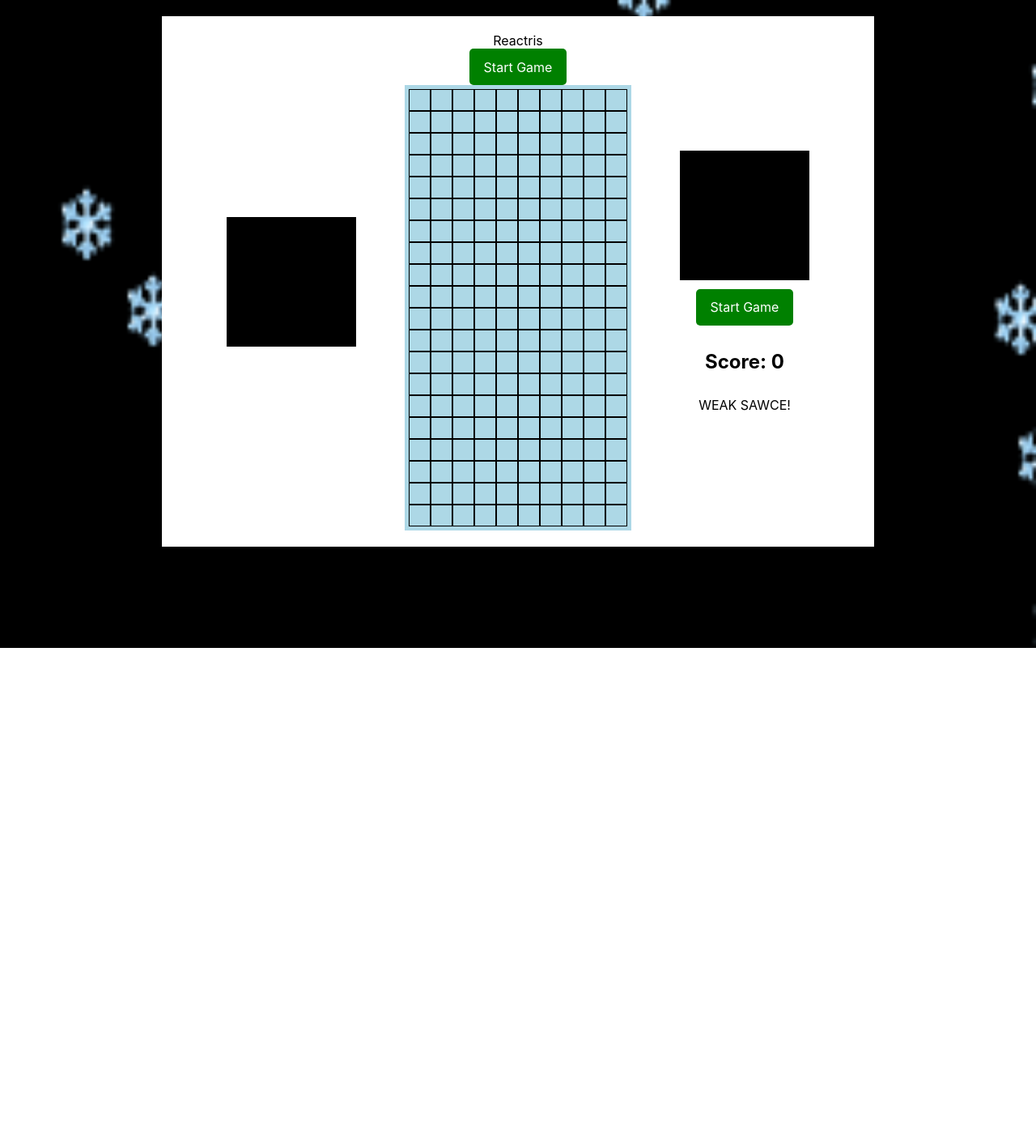
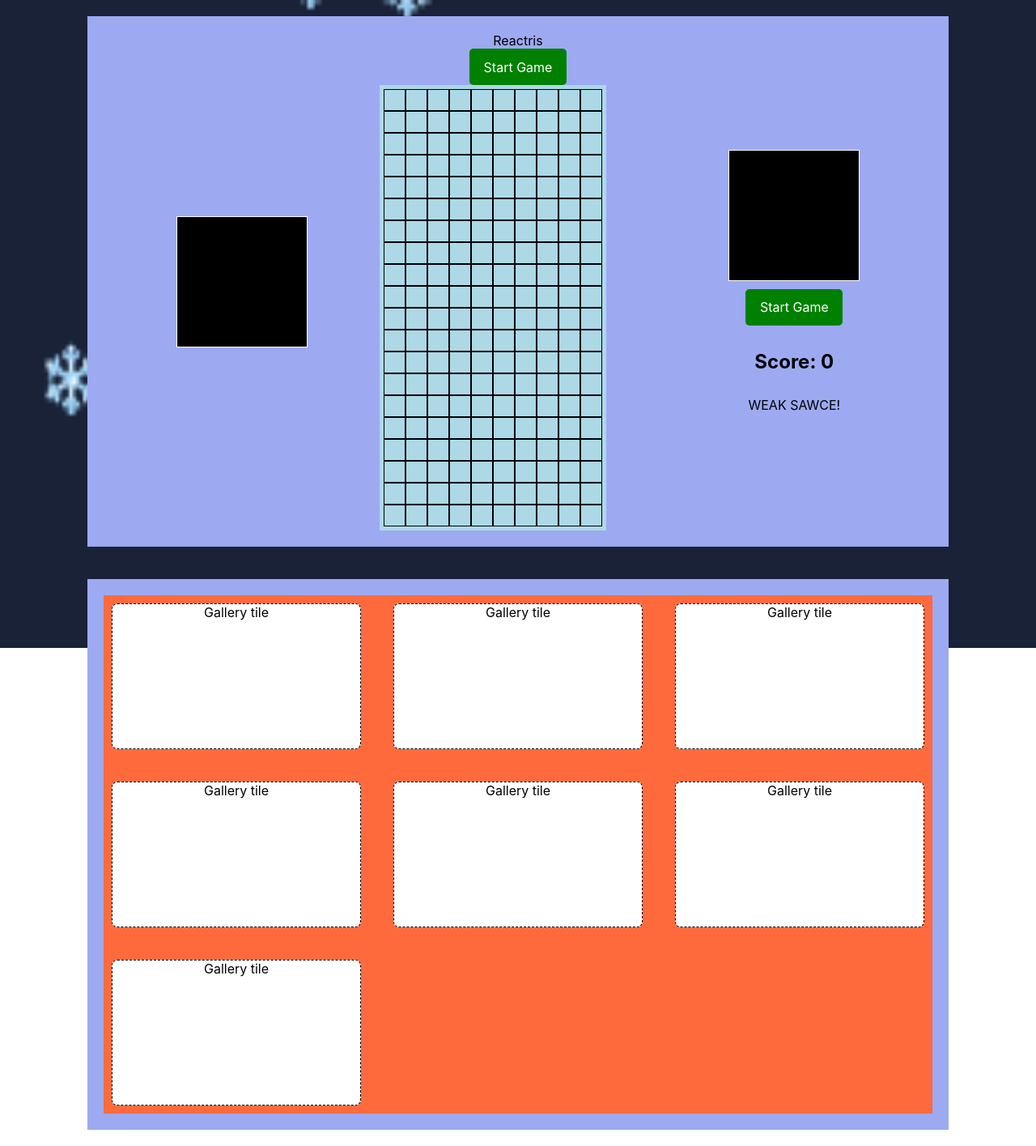
Before and after one commit to wongshington/ArcadeFire, a React (Create React App) app: page /tetris in a window 1280 px wide. Shown: the whole page at 81% size. Before the commit the page ends 800 px from the top, so only its background shows below. Built offline with nearby package versions, Linux system fonts and the light colour scheme.

Commit message:
Add gallery style scaffold

```diff
--- a/src/App.css
+++ b/src/App.css
@@ -2,12 +2,12 @@
   text-align: center;
   justify-content: center;
 }
-.game-view{
-  background-color: white;
+.main-view{
   margin: 20px;
   padding: 20px;
   position: relative;
   z-index: 2;
+  background-color: #9DAAF2;
 }
 
 .grid{
--- a/src/App.js
+++ b/src/App.js
@@ -4,6 +4,7 @@ import "./App.css";
 
 import Tetris from "./tetris/tetris";
 import Memory from "./memory/board";
+import Gallery from "./gallery/main";
 import Background from "./background/background";
 
 class App extends Component {
@@ -13,6 +14,7 @@ class App extends Component {
 				<Router>
 					<Route path="/tetris" component={Tetris} />
 					<Route path="/memory" component={Memory} />
+					<Route path="/" component={Gallery} />
 				</Router>
 				<Background height={500} width={500} />
 			</div>
--- a/src/background/background.js
+++ b/src/background/background.js
@@ -16,7 +16,7 @@ const Background = (props) => {
 				x: Math.random() * w,
 				y: Math.random() * h,
 				speedX: random(-0.15, 0.15),
-				speedY: Math.abs(random(0.003, 0.004)),
+				speedY: Math.abs(random(0.2, 0.25)),
 			});
 		}
 	}
@@ -25,14 +25,15 @@ const Background = (props) => {
 		ctx.font = "5px Times New Roman";
 		for (let i = 0; i < eleArray.length; i++) {
 			let el = eleArray[i];
+			// seasonal effect
 			ctx.fillText("❄️", el.x, el.y);
 		}
 	}
 
 	function moveElements(w, h) {
 		for (let i = 0; i < eleArray.length; i++) {
-			eleArray[i].x += eleArray[i].speedX;
-			eleArray[i].y += eleArray[i].speedY;
+			eleArray[i].x += eleArray[i].speedX / 2;
+			eleArray[i].y += eleArray[i].speedY / 2;
 
 			if (eleArray[i].y > h) {
 				eleArray[i].x = Math.random() * w;
@@ -44,7 +45,7 @@ const Background = (props) => {
 	const canvasRef = React.useRef(null);
 
 	const draw = (ctx) => {
-		ctx.fillStyle = "#000000";
+		ctx.fillStyle = "#1A2238";
 		ctx.fillRect(0, 0, ctx.canvas.width, ctx.canvas.height);
 		drawElements(ctx);
 	};
@@ -72,6 +73,7 @@ const Background = (props) => {
 			window.cancelAnimationFrame(animationFrameId);
 		};
 	}, [draw]);
+
 	return (
 		<div style={{ textAlign: "center" }}>
 			<canvas
--- /dev/null
+++ b/src/gallery/gallery.css
@@ -0,0 +1,18 @@
+
+.game-list{
+  width: 80vw;
+  height: 80vh;
+  grid-template-rows: repeat(3, 1fr);
+  grid-template-columns: repeat(3, 1fr);
+  grid-gap: 20px;
+  background-color: #FF6A3D;
+
+}
+
+.gallery-tile{
+  border: 1px dashed black;
+  border-radius: 7px;
+  background-color: white;
+  margin: 10px;
+
+}
--- /dev/null
+++ b/src/gallery/galleryTile.js
@@ -0,0 +1,8 @@
+import React from "react";
+
+const GalleryTile = () => {
+	//
+	return <div className="gallery-tile">Gallery tile</div>;
+};
+
+export default GalleryTile;
--- /dev/null
+++ b/src/gallery/main.js
@@ -0,0 +1,24 @@
+import React from "react";
+import "./gallery.css";
+
+import GalleryTile from "./galleryTile.js";
+
+const Main = () => {
+	//
+
+	const listTiles = () => {
+		let arr = [];
+		for (let i = 0; i < 7; i++) {
+			arr.push(<GalleryTile />);
+		}
+		return arr;
+	};
+
+	return (
+		<div className="main-view">
+			<div className="game-list grid">{listTiles()}</div>
+		</div>
+	);
+};
+
+export default Main;
--- a/src/memory/board.jsx
+++ b/src/memory/board.jsx
@@ -29,7 +29,7 @@ class Board extends React.Component{
 
     // })
     return (
-			<div className="game-view">
+			<div className="main-view">
 				<div className="board grid">{this.buildBoard()}</div>
 			</div>
 		);
--- a/src/tetris/tetris.js
+++ b/src/tetris/tetris.js
@@ -5,7 +5,7 @@ import SavedPieceContainer from "./savedPiece_container";
 
 const Tetris = () => {
 	return (
-		<div className="game-view">
+		<div className="main-view">
 			<div className="grid tetris-view">
 				<SavedPieceContainer />
 				<BoardContainer />
```
